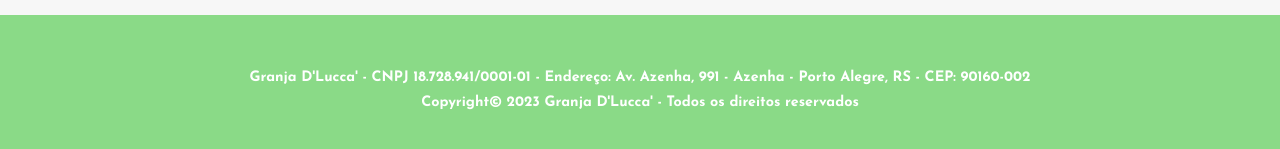
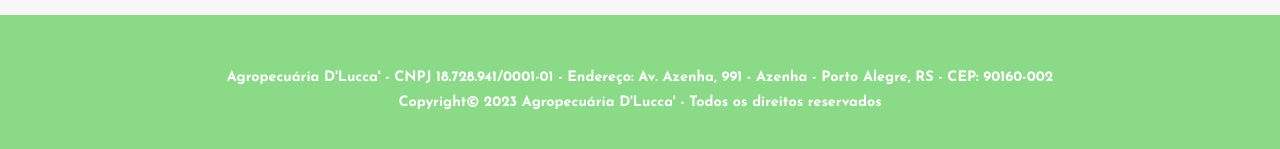
Before and after one commit to Gabriellereno/A-granja-v1, a Next.js app: page / in a window 1280 px wide. Shown: the part 1040-1189 px from the top of the page. Built offline with nearby package versions, Linux system fonts and the light colour scheme.

Commit message:
alteração dos nomes

```diff
--- a/src/components/layout/Footer.js
+++ b/src/components/layout/Footer.js
@@ -112,10 +112,12 @@
       <div className={styles.lastLine}>
         <div className={styles.lastLineContainer}>
           <p>
-            Granja D'Lucca' - CNPJ 18.728.941/0001-01 - Endereço: Av. Azenha,
-            991 - Azenha - Porto Alegre, RS - CEP: 90160-002
+            Agropecuária D'Lucca' - CNPJ 18.728.941/0001-01 - Endereço: Av.
+            Azenha, 991 - Azenha - Porto Alegre, RS - CEP: 90160-002
           </p>
-          <p>Copyright© 2023 Granja D'Lucca' - Todos os direitos reservados</p>
+          <p>
+            Copyright© 2023 Agropecuária D'Lucca' - Todos os direitos reservados
+          </p>
         </div>
       </div>
     </div>
```
